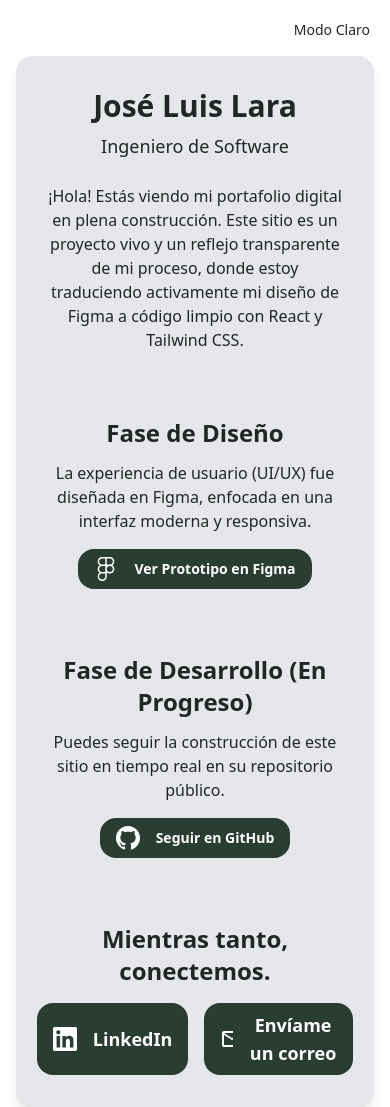
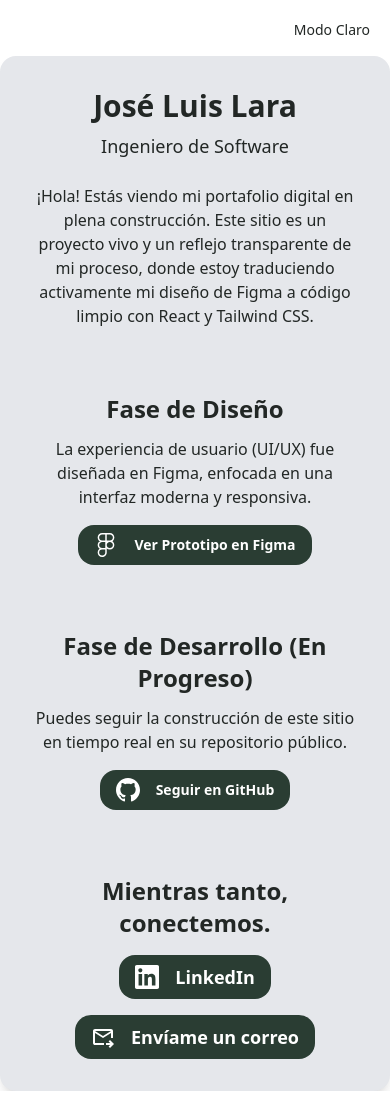
Before and after one commit to joseluislaradev/Portafolio-Web, a React (Vite) app: page / in a window 390 px wide. Built offline with nearby package versions, Linux system fonts and the light colour scheme; what @midudev/tailwind-animations would draw is missing.

Commit message:
Solucion a erro en pagina de construccion de wrap en botones de contacto y top de la pagina

```diff
--- a/src/AppPaginaConstruccion.jsx
+++ b/src/AppPaginaConstruccion.jsx
@@ -4,7 +4,7 @@ import { ThemeSwitcher } from "./components/atomos/SwitchTema";
 export function AppPaginaConstruccion() {
   return (
     // Contenedor principal con tus colores de tema
-    <main className="w-full min-h-screen bg-white dark:bg-gray-700 flex items-center justify-center p-4 sm:p-6 md:p-8">
+    <main className="w-full min-h-screen bg-white dark:bg-gray-700 flex items-center justify-center sm:p-6 md:p-8">
 
       {/* Botón para cambiar tema en la esquina */}
       <div className="absolute top-5 right-5">
@@ -12,7 +12,7 @@ export function AppPaginaConstruccion() {
       </div>
 
       {/* Tarjeta de contenido centrada */}
-      <div className="relative top-10 max-w-2xl w-full text-center bg-gray-200 dark:bg-background-primary-dark p-8 rounded-2xl shadow-lg">
+      <div className="relative mt-14 max-w-2xl w-full text-center bg-gray-200 dark:bg-background-primary-dark p-8 rounded-2xl shadow-lg">
 
         <h1 className="text-3xl md:text-5xl font-bold ">
           José Luis Lara
@@ -72,7 +72,7 @@ export function AppPaginaConstruccion() {
         {/* Call to Action Final */}
         <div>
            <h2 className="text-2xl font-bold mb-3">Mientras tanto, conectemos.</h2>
-           <div className="flex justify-center gap-4 mt-4">
+           <div className="flex justify-center gap-4 mt-4 flex-wrap">
             <LinkBoton
                 href="https://www.linkedin.com/in/joseluislaradev"
                 variant="primary"
```
